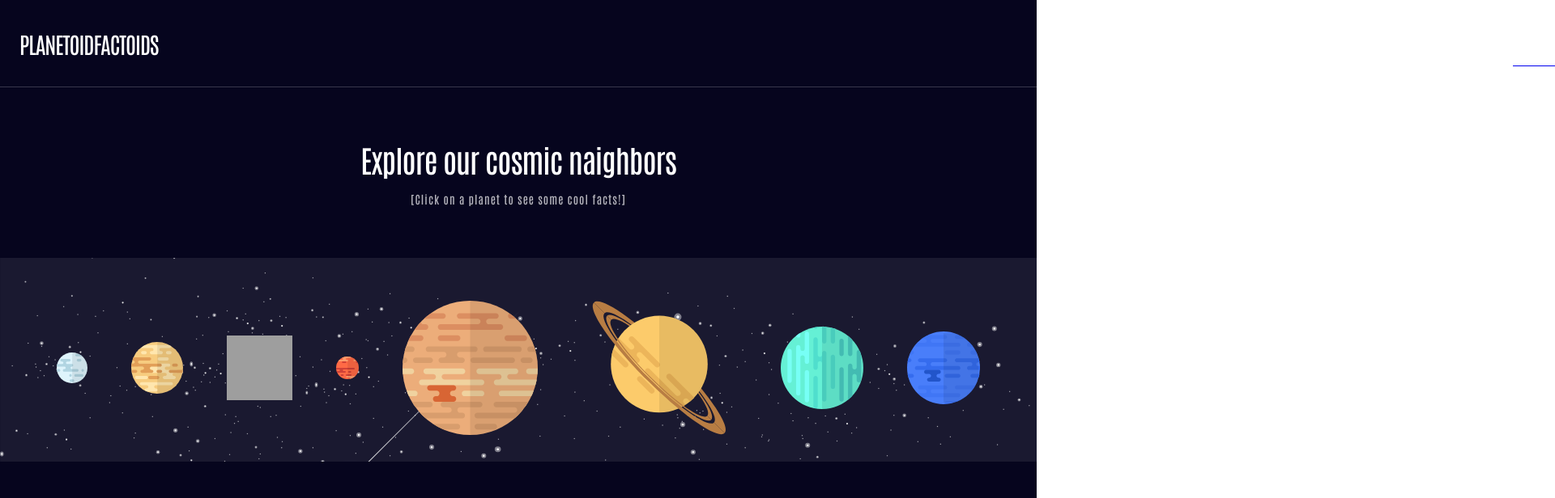
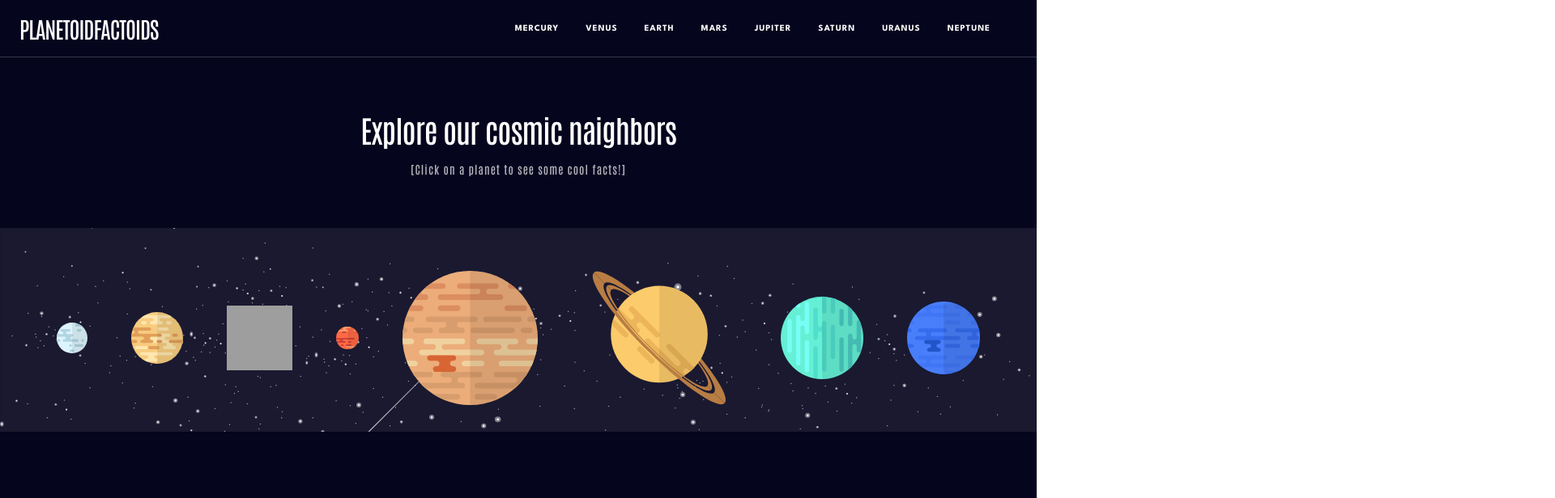
Before and after one commit to AtanasovCode/planetoid-factoids, a React (Vite) app: page / in a window 1280 px wide. Shown: the top 616 px of the page at 81% size, 1920 px wide, since content can reach past the window. Built offline with nearby package versions, Linux system fonts and the light colour scheme; grey boxes are pictures that could not be loaded.

Commit message:
added active states to navigation

```diff
--- a/src/components/Nav.jsx
+++ b/src/components/Nav.jsx
@@ -1,6 +1,6 @@
 import { useState } from "react";
 import styled from "styled-components";
-import { Link } from "react-router-dom";
+import { NavLink, Link } from "react-router-dom";
 
 import menu from '../assets/navigation/menu.svg';
 import arrow from '../assets/navigation/arrow.svg';
@@ -32,7 +32,7 @@ const Nav = () => {
                 <Comet />
 
 
-                <PlanetLink to="/planets/mercury">
+                <PlanetLink to="/planets/mercury" onClick={() => setShowNav(!showNav)}>
                     <Planet>
                         <PlanetColor color="#DEF4FC" />
                         Mercury
@@ -40,7 +40,7 @@ const Nav = () => {
                     <ArrowIcon src={arrow} />
                 </PlanetLink>
 
-                <PlanetLink to="/planets/venus">
+                <PlanetLink to="/planets/venus" onClick={() => setShowNav(!showNav)}>
                     <Planet>
                         <PlanetColor color="#F7CC7F" />
                         Venus
@@ -48,7 +48,7 @@ const Nav = () => {
                     <ArrowIcon src={arrow} />
                 </PlanetLink>
 
-                <PlanetLink to="/planets/earth">
+                <PlanetLink to="/planets/earth" onClick={() => setShowNav(!showNav)}>
                     <Planet>
                         <PlanetColor color="#545BFE" />
                         Earth
@@ -56,7 +56,7 @@ const Nav = () => {
                     <ArrowIcon src={arrow} />
                 </PlanetLink>
 
-                <PlanetLink to="/planets/mars">
+                <PlanetLink to="/planets/mars" onClick={() => setShowNav(!showNav)}>
                     <Planet>
                         <PlanetColor color="#FF6A45" />
                         Mars
@@ -64,7 +64,7 @@ const Nav = () => {
                     <ArrowIcon src={arrow} />
                 </PlanetLink>
 
-                <PlanetLink to="/planets/jupiter">
+                <PlanetLink to="/planets/jupiter" onClick={() => setShowNav(!showNav)}>
                     <Planet>
                         <PlanetColor color="#ECAD7A" />
                         Jupiter
@@ -72,7 +72,7 @@ const Nav = () => {
                     <ArrowIcon src={arrow} />
                 </PlanetLink>
 
-                <PlanetLink to="/planets/saturn">
+                <PlanetLink to="/planets/saturn" onClick={() => setShowNav(!showNav)}>
                     <Planet>
                         <PlanetColor color="#FCCB6B" />
                         Saturn
@@ -80,7 +80,7 @@ const Nav = () => {
                     <ArrowIcon src={arrow} />
                 </PlanetLink>
 
-                <PlanetLink to="/planets/uranus">
+                <PlanetLink to="/planets/uranus" onClick={() => setShowNav(!showNav)}>
                     <Planet>
                         <PlanetColor color="#65F0D5" />
                         Uranus
@@ -88,7 +88,7 @@ const Nav = () => {
                     <ArrowIcon src={arrow} />
                 </PlanetLink>
 
-                <PlanetLink to="/planets/neptune">
+                <PlanetLink to="/planets/neptune" onClick={() => setShowNav(!showNav)}>
                     <Planet>
                         <PlanetColor color="#497EFA" />
                         Neptune
@@ -146,7 +146,7 @@ const Logo = styled(Link)`
     cursor: pointer;
 
     @media (min-width: 768px) {
-        margin-bottom: 40px;
+        margin-bottom: 2.44rem;
         font-size: 28px;
         letter-spacing: -1.05px;
     }
@@ -198,8 +198,11 @@ const Links = styled.div`
     `}
 
     @media (min-width: 768px) {
+
         position: relative;
         top: 0;
+        left: 0;
+        right: 0;
         z-index: 1;
         opacity: 1;
         display: flex;
@@ -211,6 +214,7 @@ const Links = styled.div`
         transition: none;
         height: auto;
         width: 100%;
+        padding-top: 0;
     }
 
     @media (min-width: 1024px) {
@@ -218,7 +222,7 @@ const Links = styled.div`
     }
 `;
 
-const PlanetLink = styled(Link)`
+const PlanetLink = styled(NavLink)`
     width: 100%;
     display: flex;
     align-items: center;
@@ -227,15 +231,32 @@ const PlanetLink = styled(Link)`
     padding: 20px 24px 20px 32px;
     cursor: pointer;
     position: relative;
+    text-decoration: none;
+
+    &.active {
+        background-color: rgba(255, 255, 255, .1);
+        border-bottom: 0;
+    }
 
     @media (min-width: 768px) {
         justify-content: center;
         border-bottom: 0;
         padding: 0;
+
+        &.active {
+            background-color: rgba(255, 255, 255, .2);
+            border-radius: 15px;
+        }
     }
 
     @media (min-width: 1024px) {
         margin-right: 33px;
+
+        &.active {
+            background-color: transparent;
+            border-bottom: 1px solid #fff;
+            border-radius: 0;
+        }
     }
 `;
 
```
